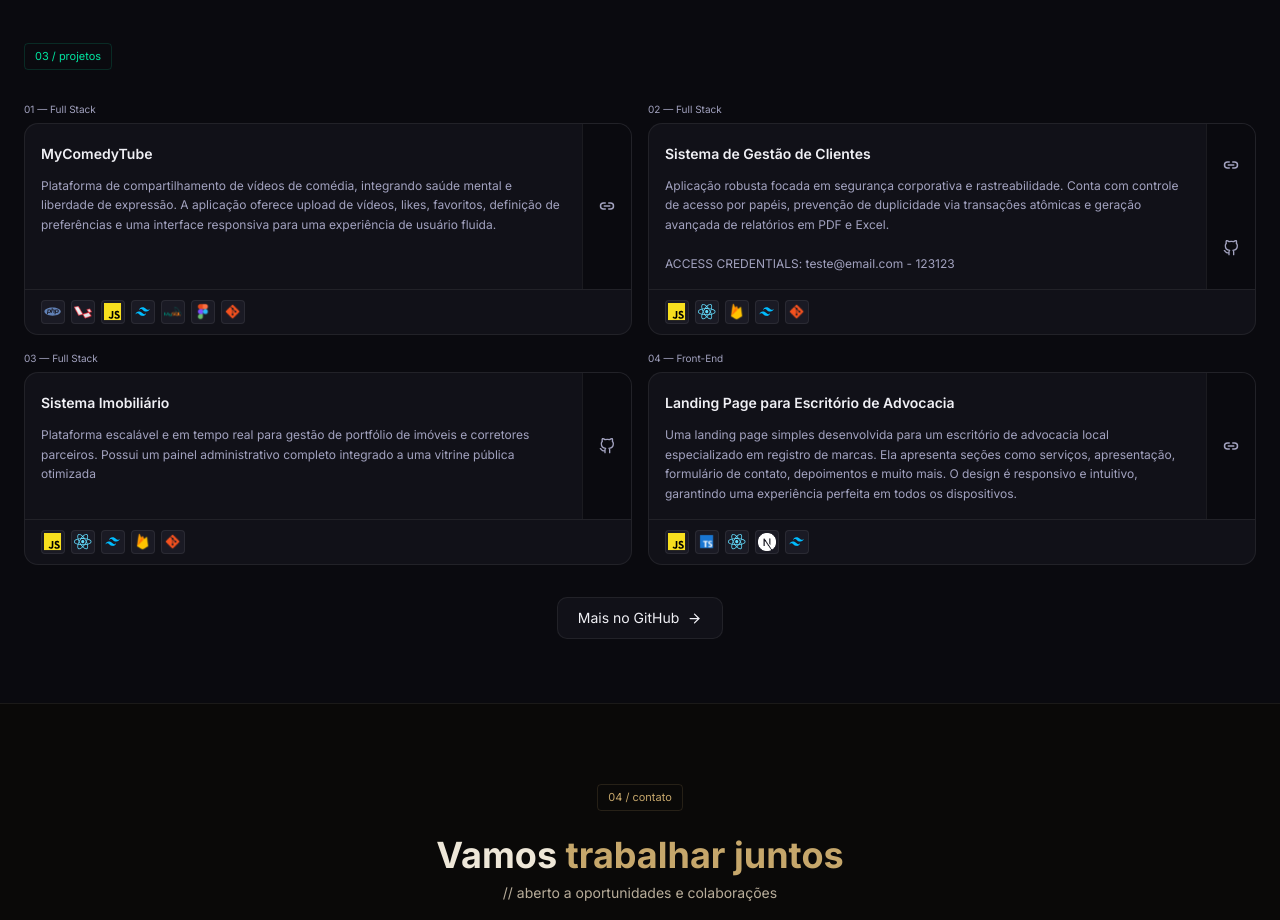
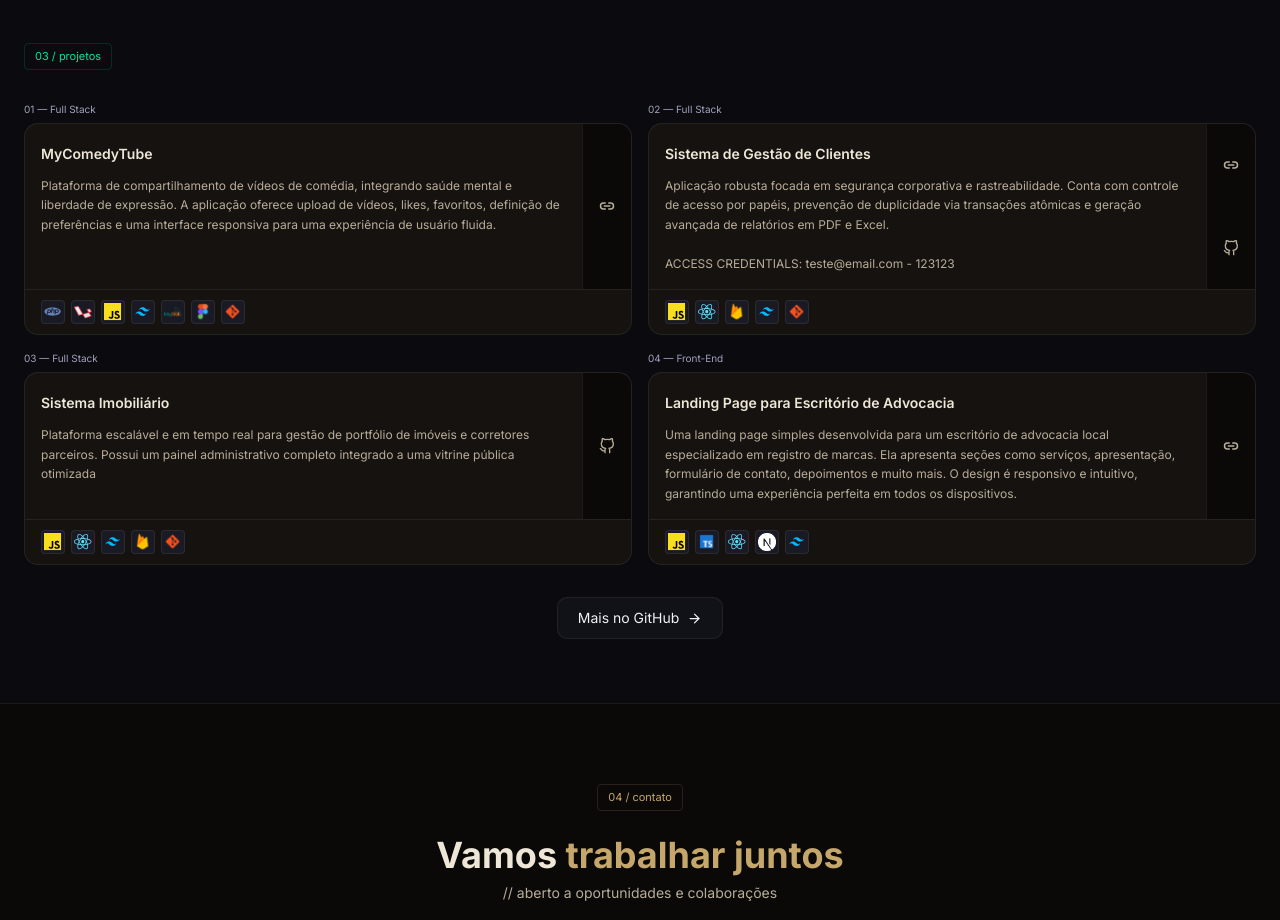
Before and after one commit to Lucashackd/lucashackd, a Next.js app: page / in a window 1280 px wide. Shown: the part 1880-2800 px from the top of the page. Built offline with nearby package versions, Linux system fonts and the light colour scheme.

Commit message:
style: apply dark fantasy palette to portfolio components

```diff
--- a/src/app/_components/_Projects/_projectCard.tsx
+++ b/src/app/_components/_Projects/_projectCard.tsx
@@ -12,7 +12,7 @@ function ProjectCard(project: ProjectCard) {
   };
 
   return (
-    <div className="card-accent-top flex h-full flex-col rounded-xl border border-white/[0.07] bg-[#111118] transition-colors duration-200 hover:border-[#00e5a0]/20">
+    <div className="card-accent-top flex h-full flex-col rounded-xl border border-white/[0.07] bg-[#15120f] transition-colors duration-200 hover:border-[#c6a76b]/20">
 
       {/* Corpo do card */}
       <div className="flex flex-1 items-stretch">
@@ -20,21 +20,21 @@ function ProjectCard(project: ProjectCard) {
         {/* Conteúdo */}
         <div className="flex flex-1 flex-col gap-3 p-4">
           <div>
-            <p className="mb-1 font-mono text-[10px] text-[#A2A2BF]">
+            <p className="mb-1 font-mono text-[10px] text-[#b8ad9a]">
               {/* Número do projeto é definido no pai — aqui deixamos o título ocupar */}
             </p>
-            <h3 className="text-sm font-semibold text-[#f0f0f5]">
+            <h3 className="text-sm font-semibold text-[#eee7d8]">
               {project.title}
             </h3>
           </div>
-          <p className="flex-1 whitespace-pre-wrap text-xs leading-relaxed text-[#A2A2BF]">
+          <p className="flex-1 whitespace-pre-wrap text-xs leading-relaxed text-[#b8ad9a]">
             {project.description}
           </p>
         </div>
 
         {/* Ações (links) — coluna lateral direita */}
         <div
-          className={`flex flex-col items-center border-l border-white/[0.07] bg-[#0a0a0f] ${
+          className={`flex flex-col items-center border-l border-white/[0.07] bg-[#0a0908] ${
             project.links.length < 3 ? "justify-center" : "justify-between"
           }`}
         >
@@ -46,7 +46,7 @@ function ProjectCard(project: ProjectCard) {
                 href={String(link.url)}
                 target="_blank"
                 rel="noreferrer"
-                className="flex h-full w-12 items-center justify-center text-[#A2A2BF] transition-colors duration-200 hover:bg-[#1a1a24] hover:text-[#00e5a0]"
+                className="flex h-full w-12 items-center justify-center text-[#b8ad9a] transition-colors duration-200 hover:bg-[#211c17] hover:text-[#c6a76b]"
                 aria-label={link.type}
               >
                 <Icon size={16} />
```
